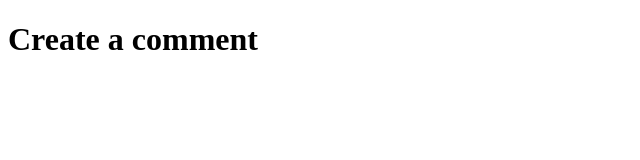
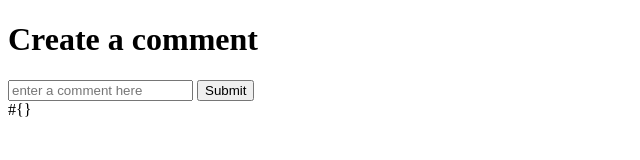
Before and after one commit to ScottFeichter/aa008-d3-EOD, a plain HTML site: page index.html in a window 1280 px wide. Shown: the whole page, without its empty margins (0-640 px from the left). Drawn offline with Linux system fonts and the light colour scheme.

Commit message:
added html form and link href

```diff
--- a/index.html
+++ b/index.html
@@ -7,5 +7,13 @@
 </head>
 <body>
   <h1>Create a comment</h1>
+  <form action="/comments" method="post">
+    <input id="comment" placeholder="enter a comment here">
+    <button id="submit-button">Submit</button>
+  </form>
+
+  <div id="comments-container">
+    #{}
+  </div>
 </body>
 </html>
```
